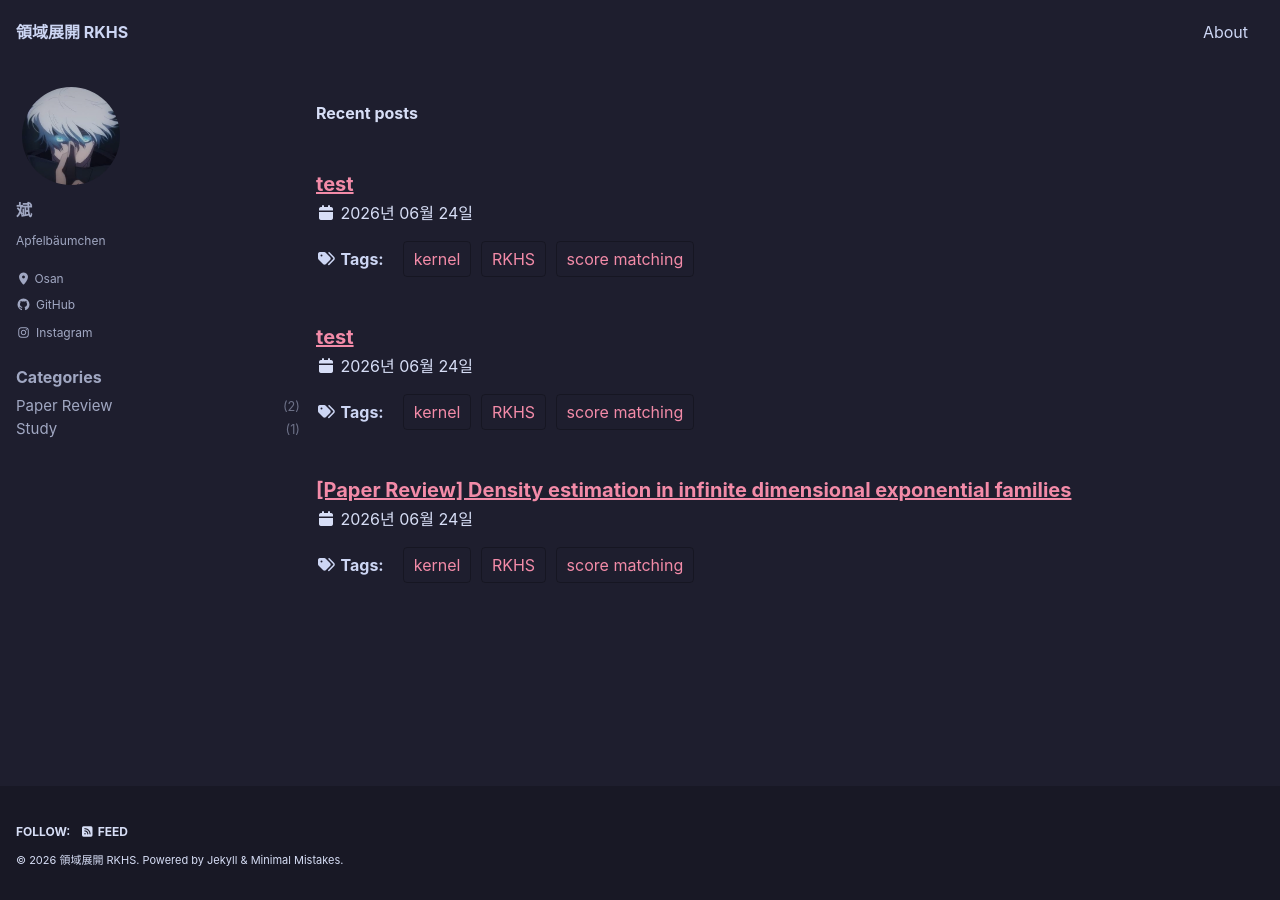
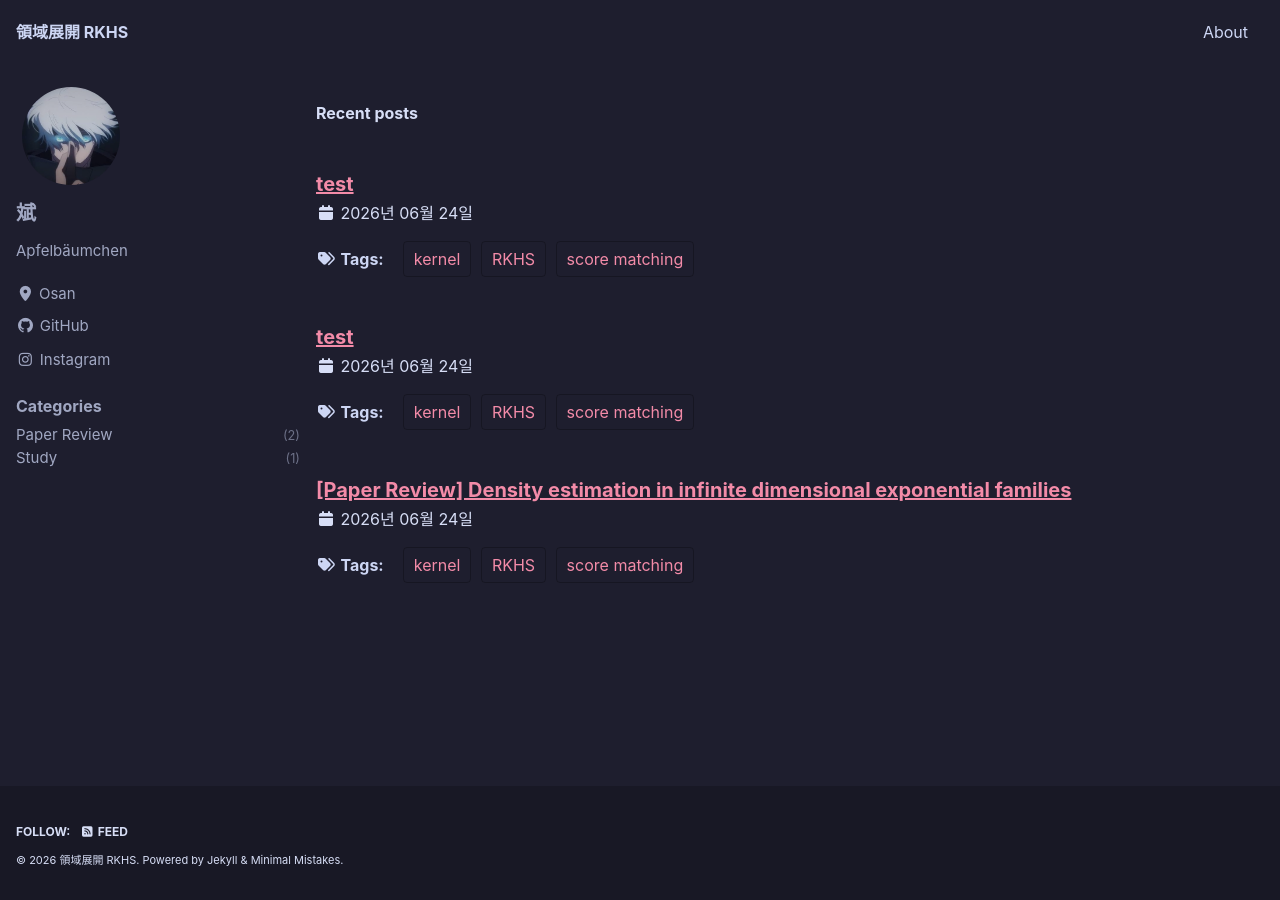
Before and after one commit to ml-bean/ml-bean.github.io, a Jekyll site: the page built from index.html, in a window 1280 px wide. Built offline with Jekyll 4.4.1, drawn with Linux system fonts in a browser that asks for light colours; cached includes are drawn as plain includes; the list of posts is cut into pages by our own code.

Commit message:
style: enlarge author profile text (name, bio, location, links)

```diff
--- a/_sass/minimal-mistakes/_sidebar.scss
+++ b/_sass/minimal-mistakes/_sidebar.scss
@@ -347,3 +347,21 @@
     margin-inline-end: initial;
   }
 }
+
+/*
+   Custom: enlarge author profile text
+   ========================================================================== */
+
+.sidebar .author__name {
+  font-size: 20px;
+}
+
+.sidebar .author__bio,
+.sidebar .author__bio p {
+  font-size: 15px;
+}
+
+.sidebar .author__urls li,
+.sidebar .author__urls li a {
+  font-size: 15px;
+}
```
